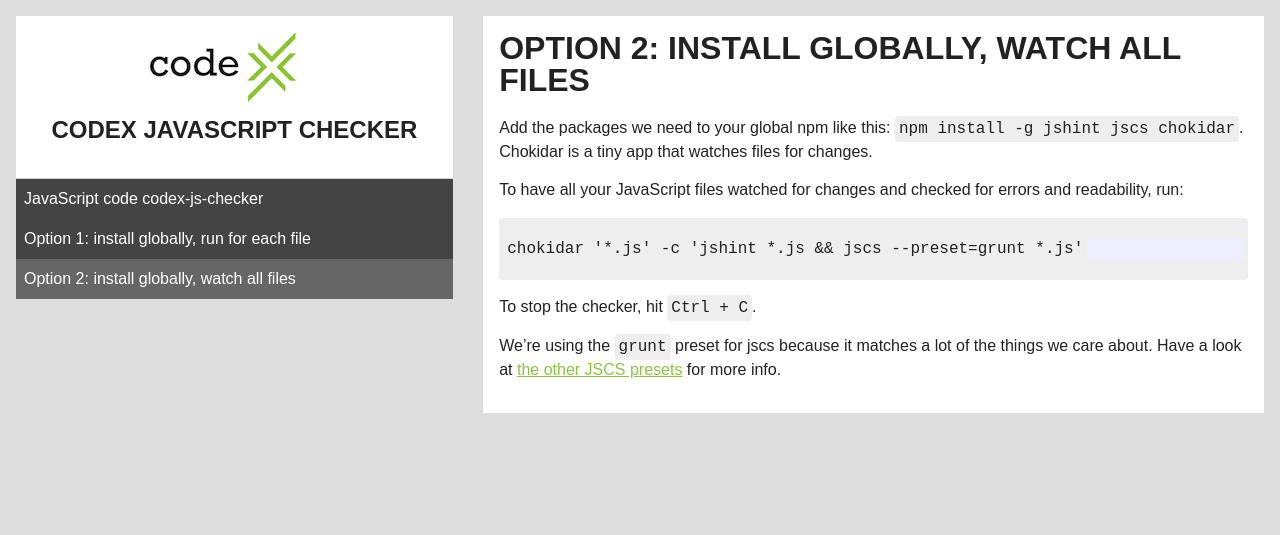
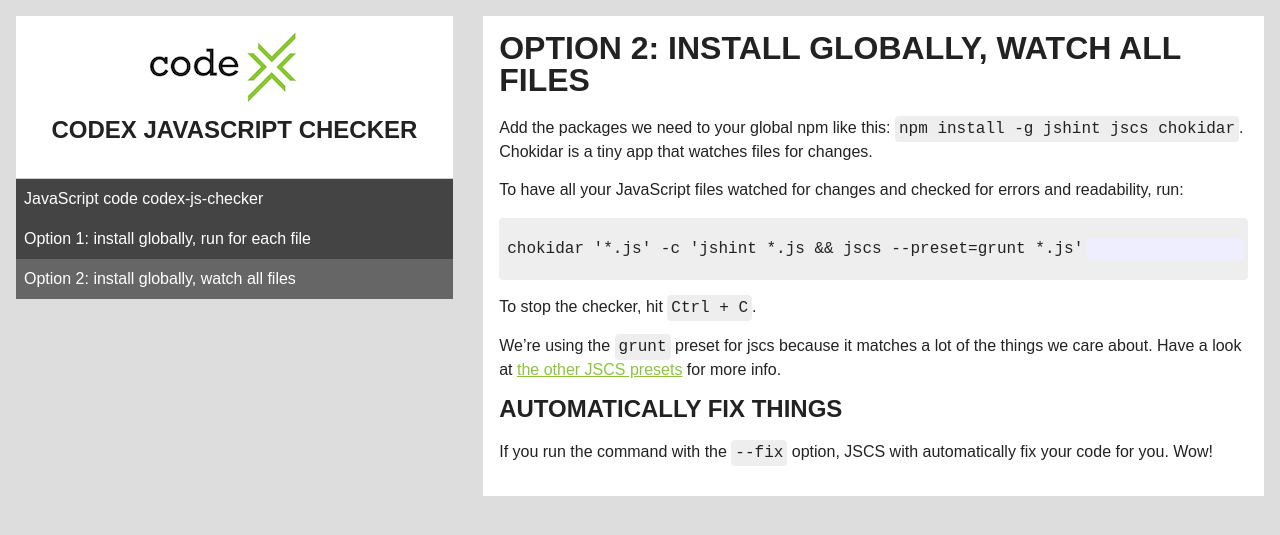
Before and after one commit to codex-academy/codex-js-checker, a Jekyll site: the page built from option-2.md, in a window 1280 px wide. Shown: the top 535 px of the page. Built offline with Jekyll 4.4.1, drawn with Linux system fonts in a browser that asks for light colours.

Commit message:
Add --fix option

```diff
--- a/option-2.md
+++ b/option-2.md
@@ -15,3 +15,7 @@ chokidar '*.js' -c 'jshint *.js && jscs --preset=grunt *.js'
 To stop the checker, hit `Ctrl + C`.
 
 We're using the `grunt` preset for jscs because it matches a lot of the things we care about. Have a look at [the other JSCS presets](http://jscs.info/overview#presets) for more info.
+
+## Automatically fix things
+
+If you run the command with the `--fix` option, JSCS with automatically fix your code for you. Wow!
```
Also changed, not shown: option-1.md (+4 -0 lines).
